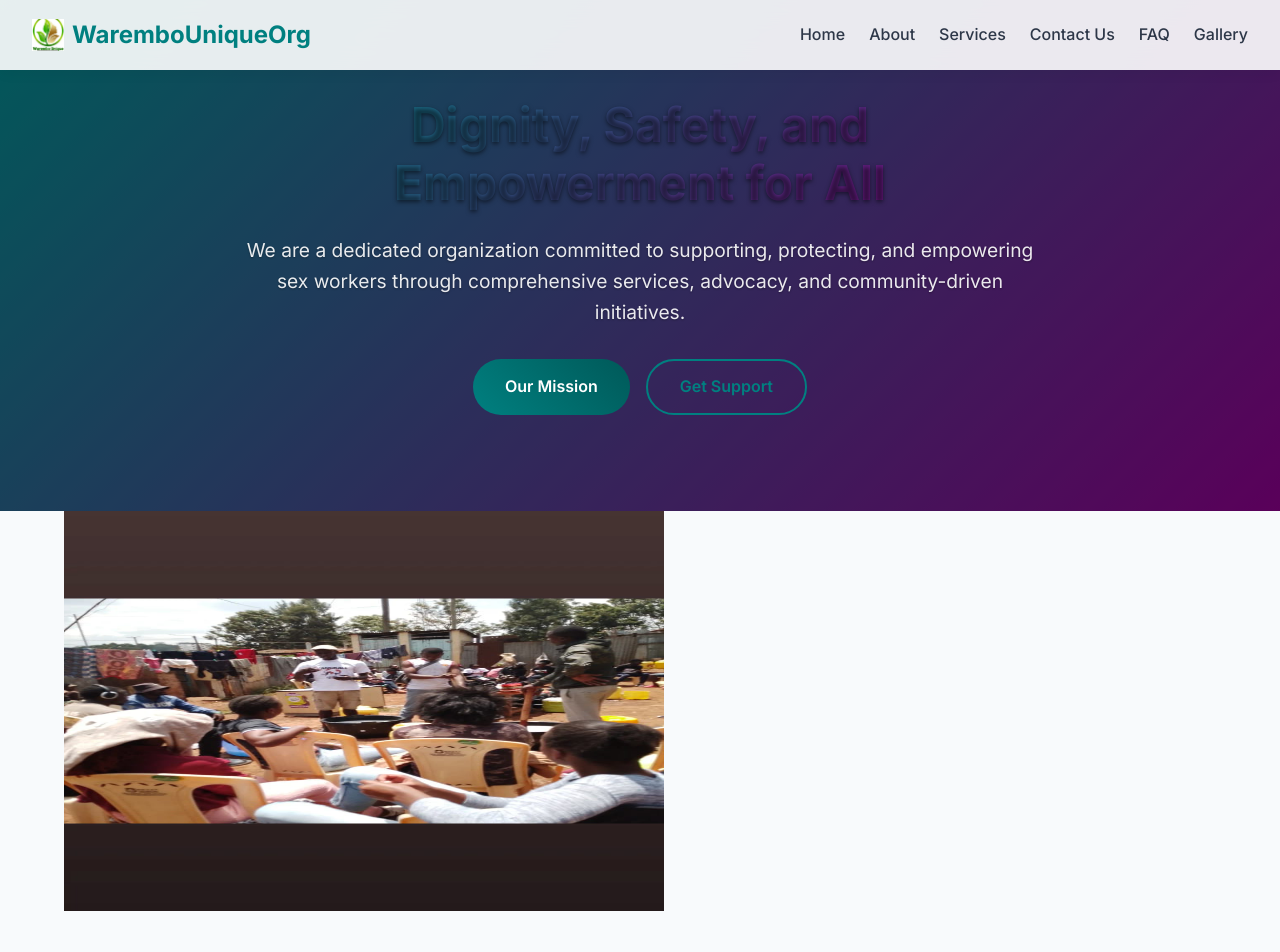
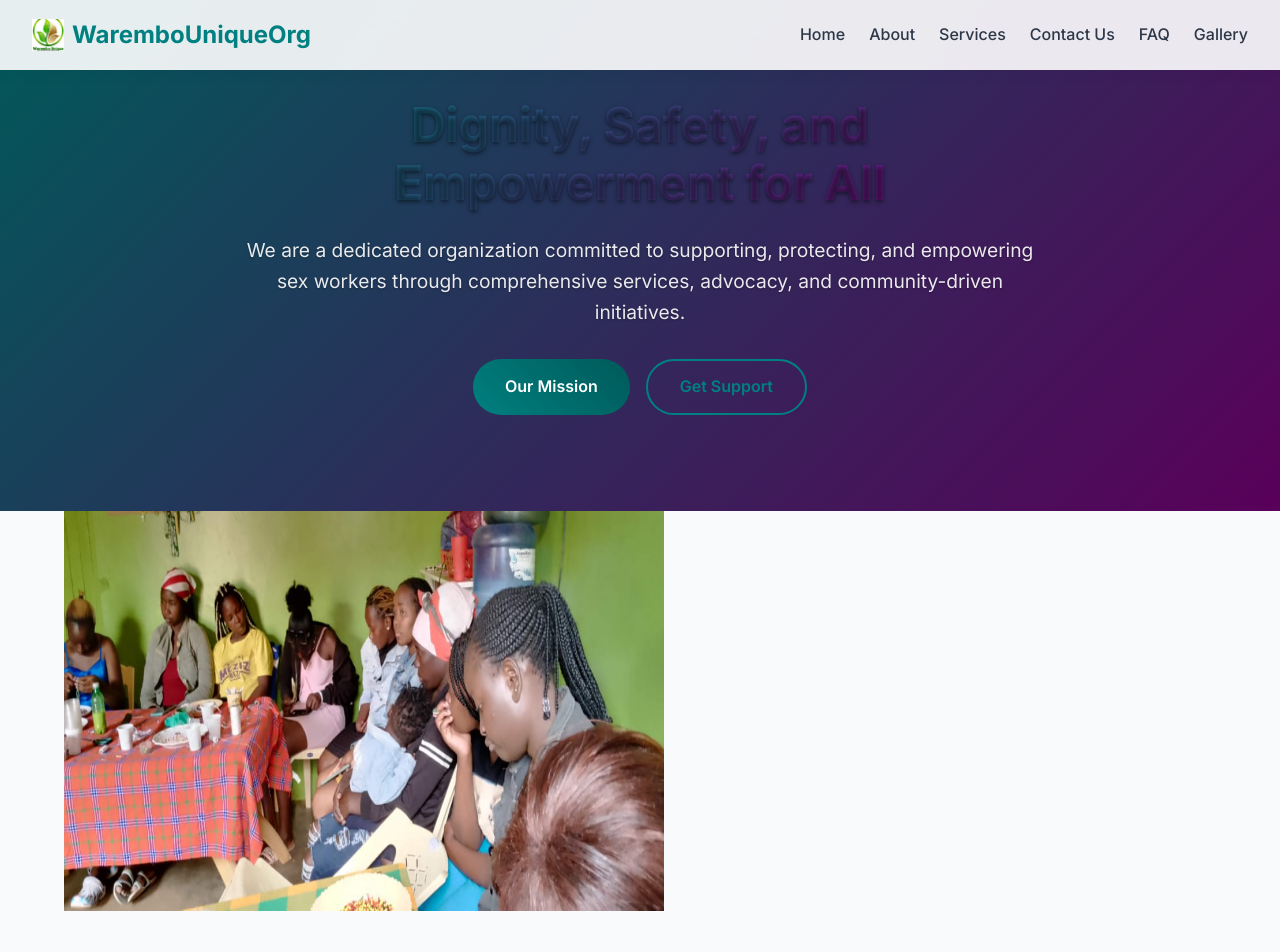
Before and after one commit to cashilaa/warembo-unique, a Next.js app: page / in a window 1280 px wide. Shown: the top 952 px of the page. Built offline with nearby package versions, Linux system fonts and the light colour scheme.

Commit message:
added images and sized them

```diff
--- a/app/about/page.tsx
+++ b/app/about/page.tsx
@@ -135,12 +135,12 @@ export default function About() {
                 className="card p-6"
               >
                 <div className="flex flex-col md:flex-row items-center gap-6">
-                  <div className="relative w-48 h-48 rounded-full overflow-hidden shrink-0">
+                  <div className="relative w-36 h-36 rounded-full overflow-hidden shrink-0">
                     <Image
                       src={member.image || "/placeholder.svg"}
                       alt={member.name}
-                      width={192}
-                      height={192}
+                      width={100}
+                      height={100}
                       className="object-cover"
                       style={{ width: "100%", height: "100%" }}
                     />
--- a/app/page.tsx
+++ b/app/page.tsx
@@ -126,7 +126,7 @@ export default function Home() {
               className="image-container"
             >
               <Image
-                src="/warembo11.jpg?height=400&width=600"
+                src="/warembo15.jpg?height=400&width=600"
                 alt="Our community coming together"
                 width={600}
                 height={400}
```
